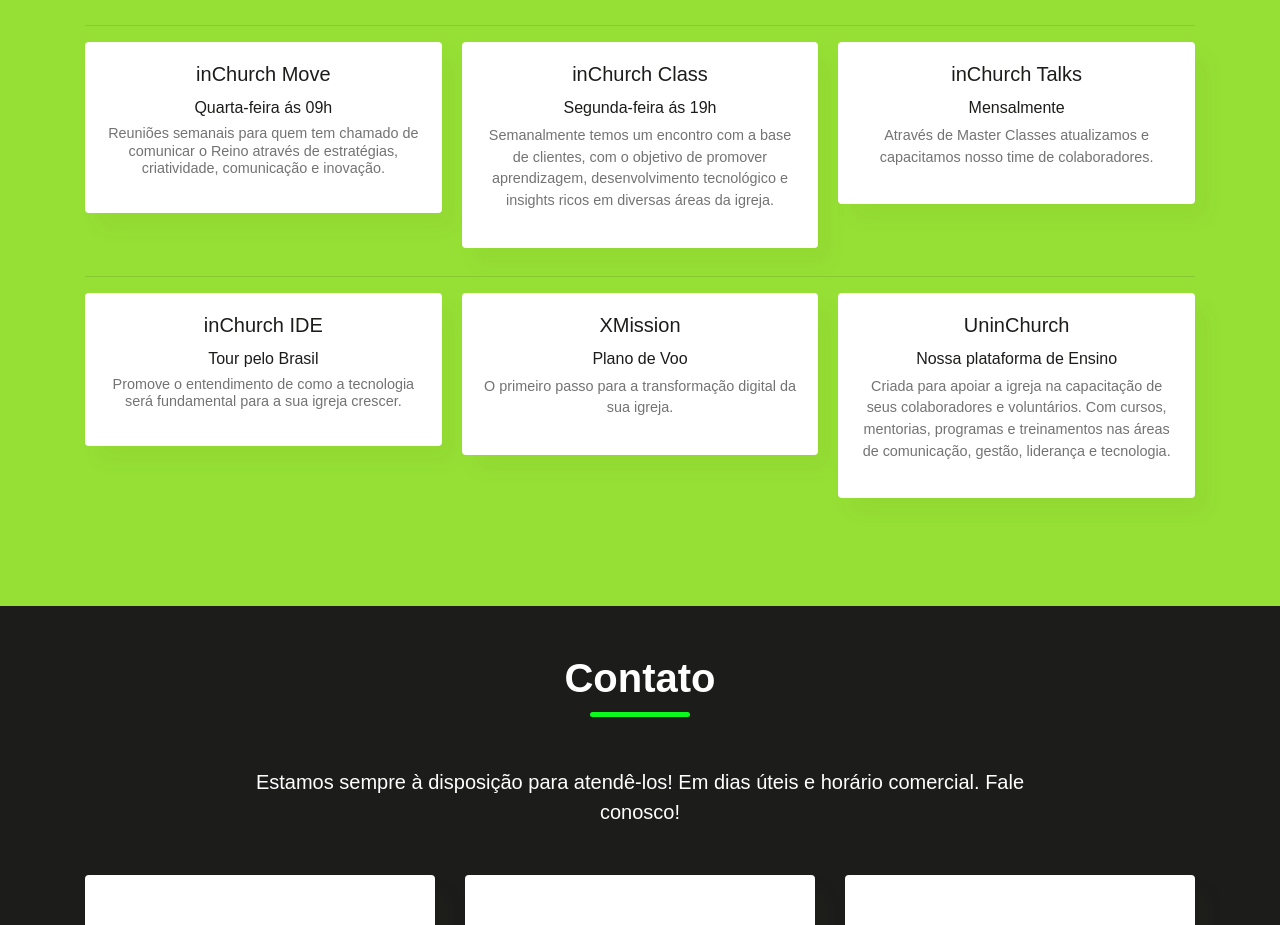
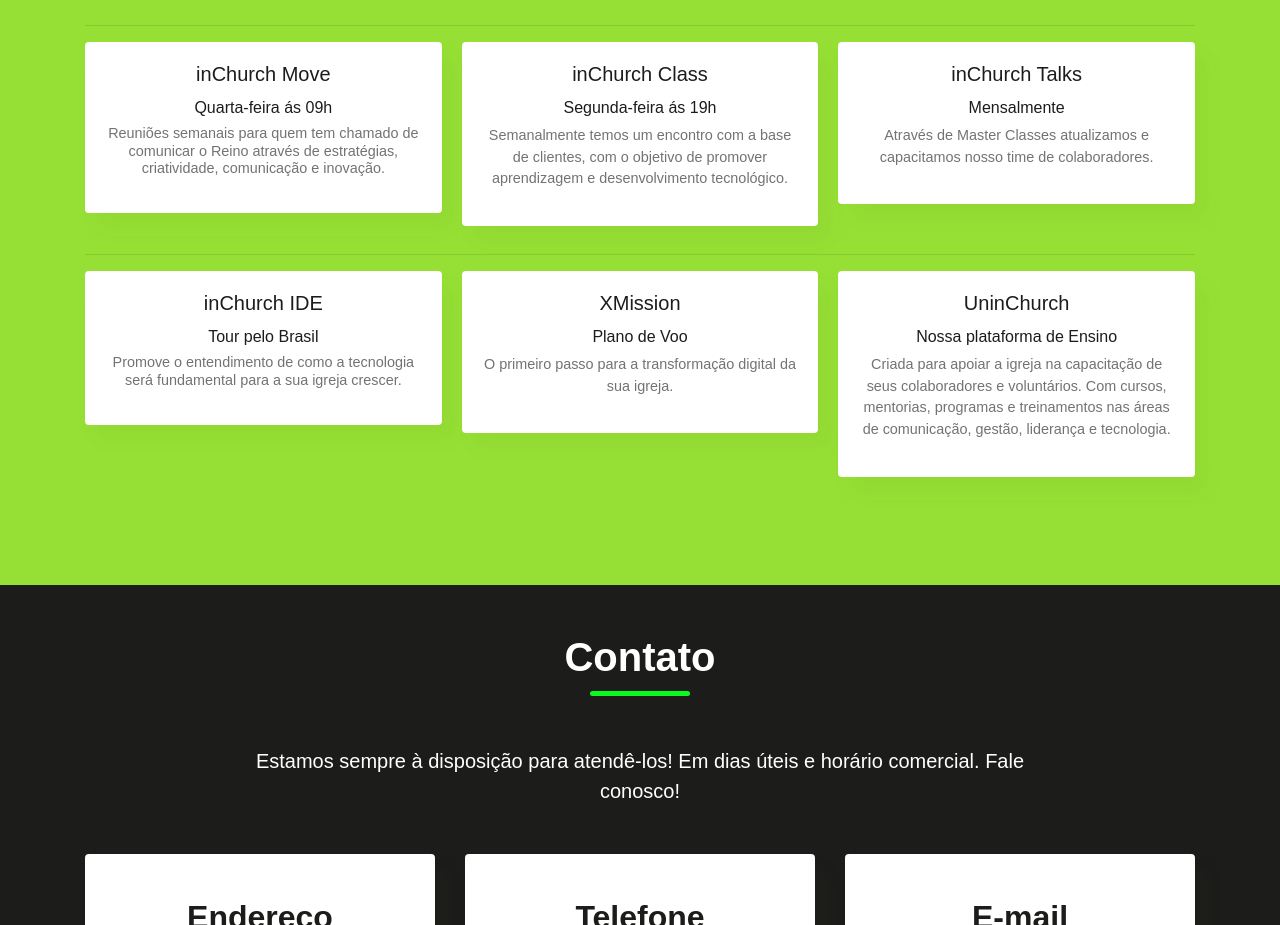
Before and after one commit to 3reis/inchurch-pages, a plain HTML site: page index.html in a window 1280 px wide. Shown: the part 2760-3685 px from the top of the page. Drawn offline with nearby package versions, Linux system fonts and the light colour scheme.

Commit message:
Update index.html

```diff
--- a/index.html
+++ b/index.html
@@ -202,7 +202,7 @@
                 <h5 class="card-title">inChurch Class</h5>
                 <blockquote>
                   <h6>Segunda-feira ás 19h</h6>
-                  <p class="card-text">Semanalmente temos um encontro com a base de clientes, com o objetivo de promover aprendizagem, desenvolvimento tecnológico e insights ricos em diversas áreas da igreja.</p>
+                  <p class="card-text">Semanalmente temos um encontro com a base de clientes, com o objetivo de promover aprendizagem e desenvolvimento tecnológico.</p>
 
                 </blockquote>
               </div>
```
